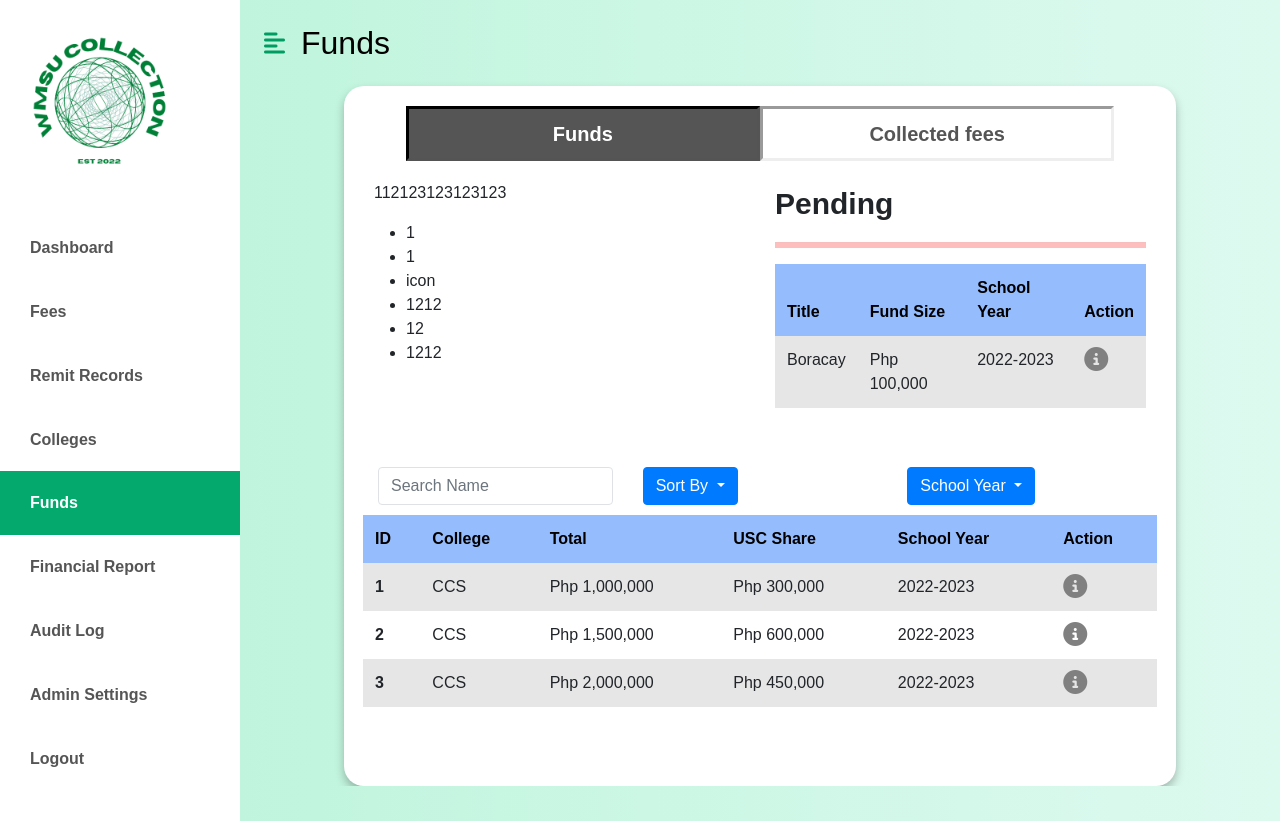
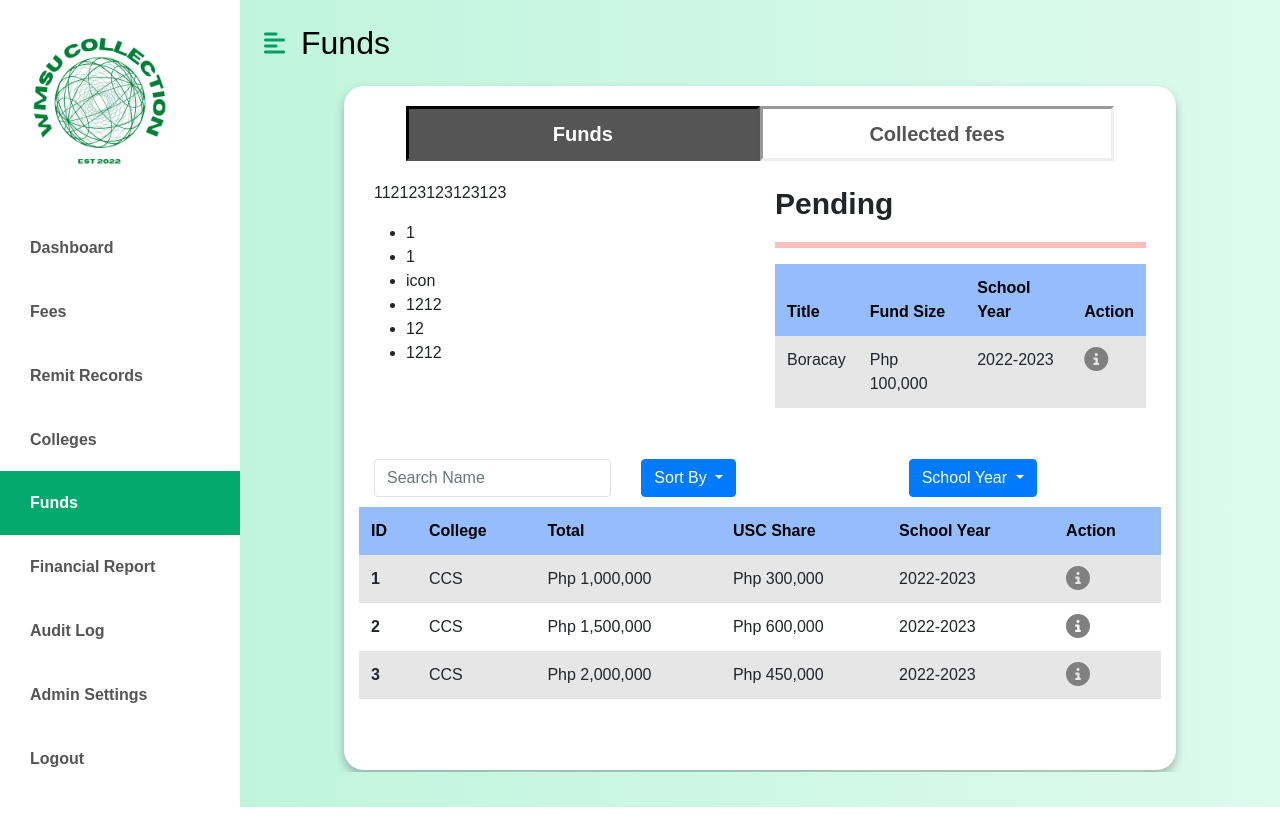
Before and after one commit to LurDooDev/wmsu-collection-system, a PHP site: page /funds/funds-sub.php in a window 1280 px wide. Run offline with PHP 8.4, Linux system fonts and the light colour scheme; the visitor is signed in with stand-in values (Sample User, id 1); some libraries are stand-ins or nearby versions.

Commit message:
Update funds-sub.php

```diff
--- a/funds/funds-sub.php
+++ b/funds/funds-sub.php
@@ -102,7 +102,7 @@
                 </div>
                 </div>
     <div class="table-responsive" id="anxiety">
-        <div class="row my-2 mx-1">
+        <div class="row my-auto mx-auto">
         <div class="col-sm-4">
         <input class="form-control border" type="search" name= "search" id="search-input" placeholder="Search Name">
         </div>
@@ -113,7 +113,7 @@
     					<a class="dropdown-item" href="#">Descending</a>
 					</div>
         </div>
-        <div class="col-sm-4">
+        <div class="col-sm-4 ">
         <button class="btn btn-primary dropdown-toggle" id ="school-year" type="button" data-toggle="dropdown" aria-haspopup="true" aria-expanded="false">School Year </button>
 						<div class="dropdown-menu">
     					<a class="dropdown-item" href="#">2021-2022</a>
```
